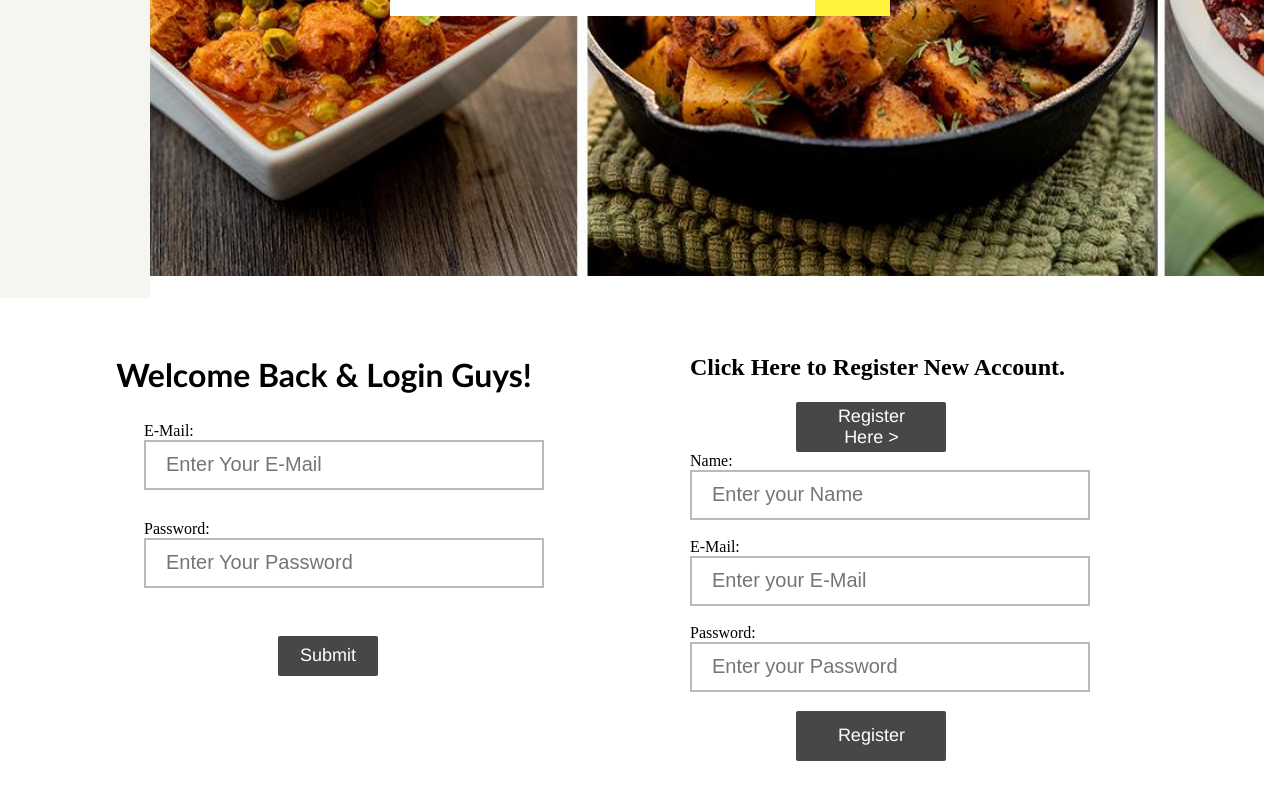
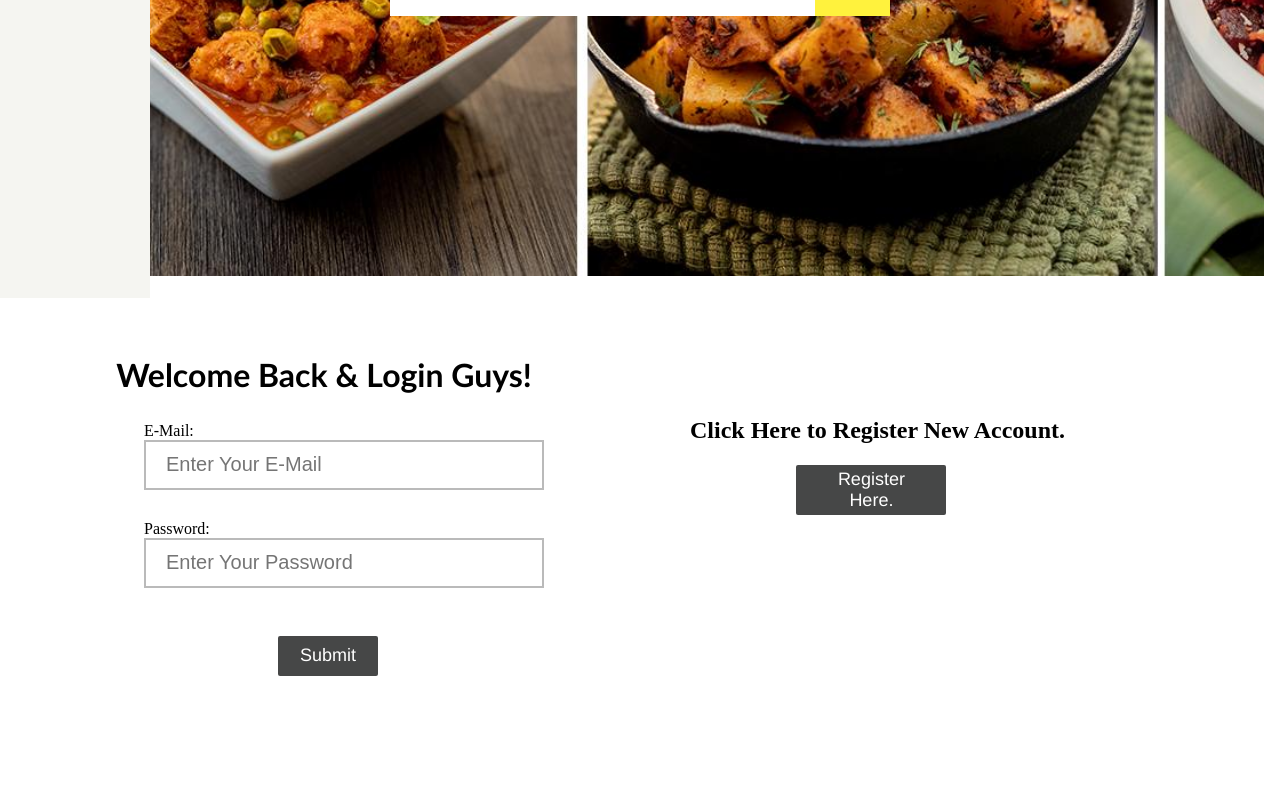
Before and after one commit to invisiblegeek1/DigitalKitchen, an Angular app in the folder AngularClient/: page /login in a window 1280 px wide. Shown: the part 532-1332 px from the top of the page. Built offline with nearby package versions, Linux system fonts and the light colour scheme.

Commit message:
Form Content fixed

```diff
--- a/AngularClient/src/app/login/login.component.css
+++ b/AngularClient/src/app/login/login.component.css
@@ -39,6 +39,7 @@
 .Login_Form_Right_Column{
     float: right;
     width: 50%;
+    margin-top: 5%;
     padding: 50px;
     height: 350px;
 }
--- a/AngularClient/src/app/login/login.component.html
+++ b/AngularClient/src/app/login/login.component.html
@@ -28,8 +28,8 @@
 
             <h2>Click Here to Register New Account.</h2>
 
-            <button class="Login_Form_Register_button" type="submit" value="Submit">Register Here ></button>
-            <div class="Login_Register_Form_Section" id="Register_Form">
+            <button class="Login_Form_Register_button" (click)="showForm()" type="submit" value="Submit">Register Here.</button>
+            <div *ngIf="isShow"class="Login_Register_Form_Section" id="Register_Form">
                 <form #registerform="ngForm" ngNativeValidate (ngSubmit)="OnSubmit(registerform.value)"
                     class="Login_Register_Form" action="" method="POST">
                     <div class="Login_Register_Form_Username">
--- a/AngularClient/src/app/login/login.component.ts
+++ b/AngularClient/src/app/login/login.component.ts
@@ -15,5 +15,10 @@ export class LoginComponent implements OnInit {
   OnSubmit(data:any){
     console.log(data)
   }
+  isShow = false
+  showForm(){
+    console.log("Displayed")
+    this.isShow = !this.isShow;
+  }
 
 }
```
